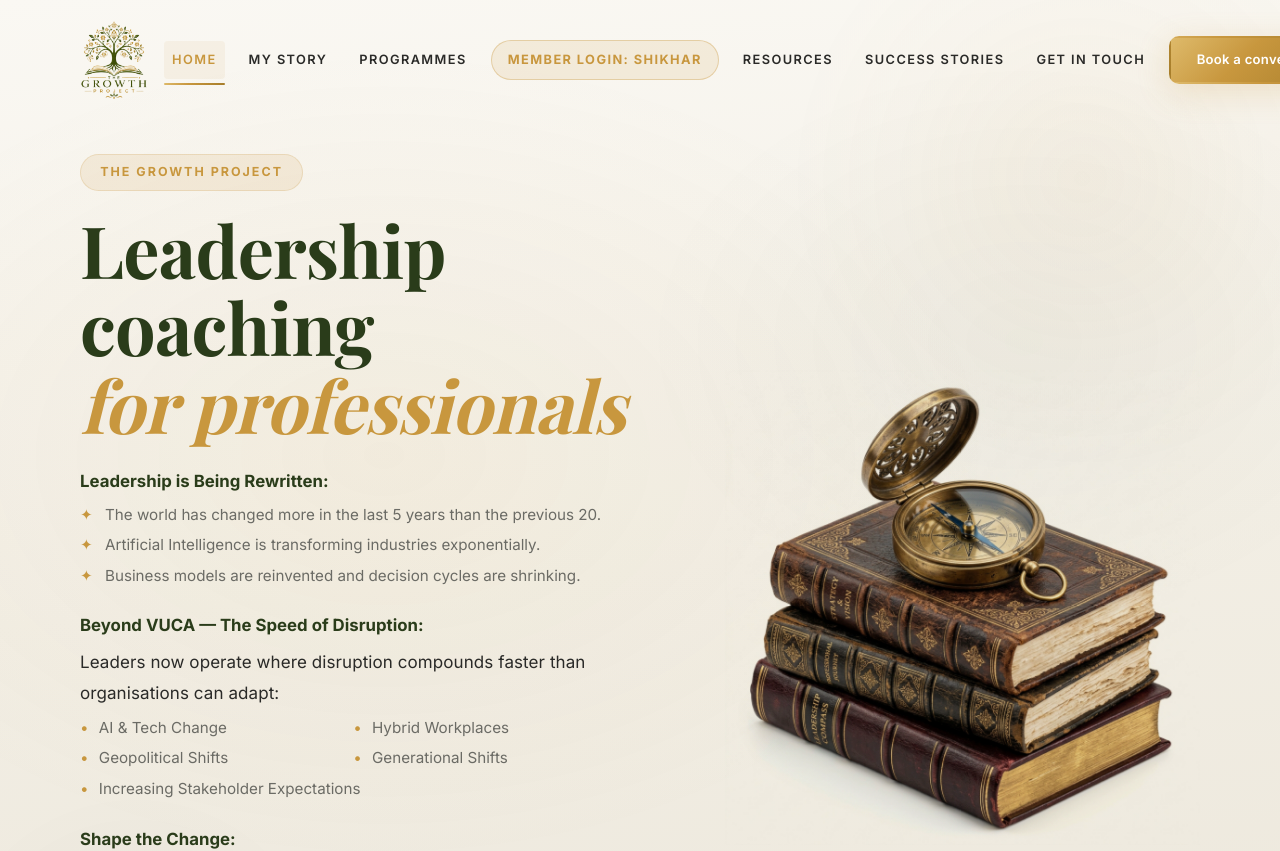
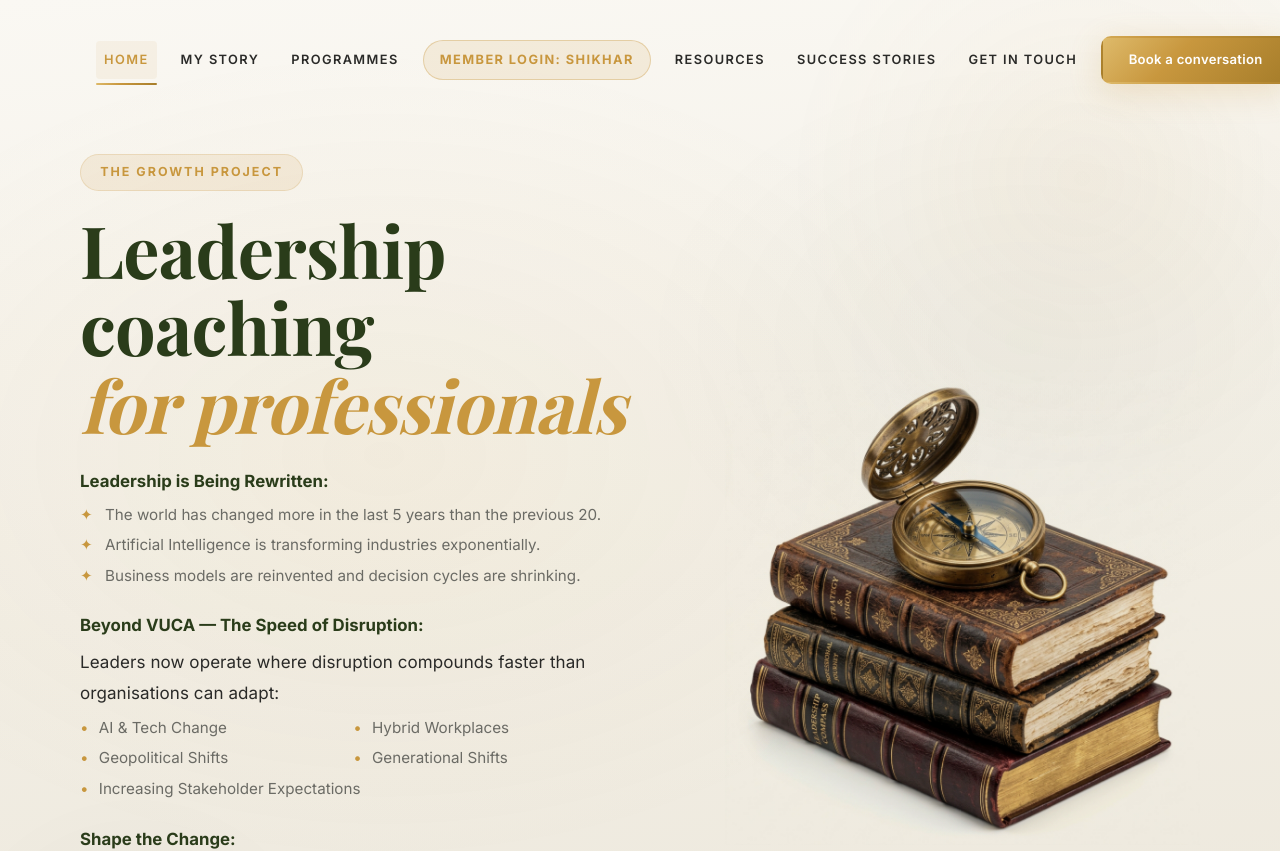
Before and after one commit to abhi2715/TGP, a React (Vite) app: page / in a window 1280 px wide. Shown: the top 851 px of the page. Built offline with nearby package versions, Linux system fonts and the light colour scheme; a web font is replaced by a local one.

Commit message:
Perfectly center navbar links using flex: 1 on side elements

```diff
--- a/src/components/layout/Navbar.css
+++ b/src/components/layout/Navbar.css
@@ -68,7 +68,8 @@
   align-items: center;
   gap: 0.5rem;
   transition: all var(--transition-fast);
-  flex-shrink: 0;
+  flex: 1;
+  justify-content: flex-start;
 }
 
 .navbar-logo:hover { opacity: 0.85; transform: scale(0.98); }
@@ -168,7 +169,8 @@
   display: flex;
   align-items: center;
   gap: 1rem;
-  flex-shrink: 0;
+  flex: 1;
+  justify-content: flex-end;
 }
 
 .desktop-cta {
```
